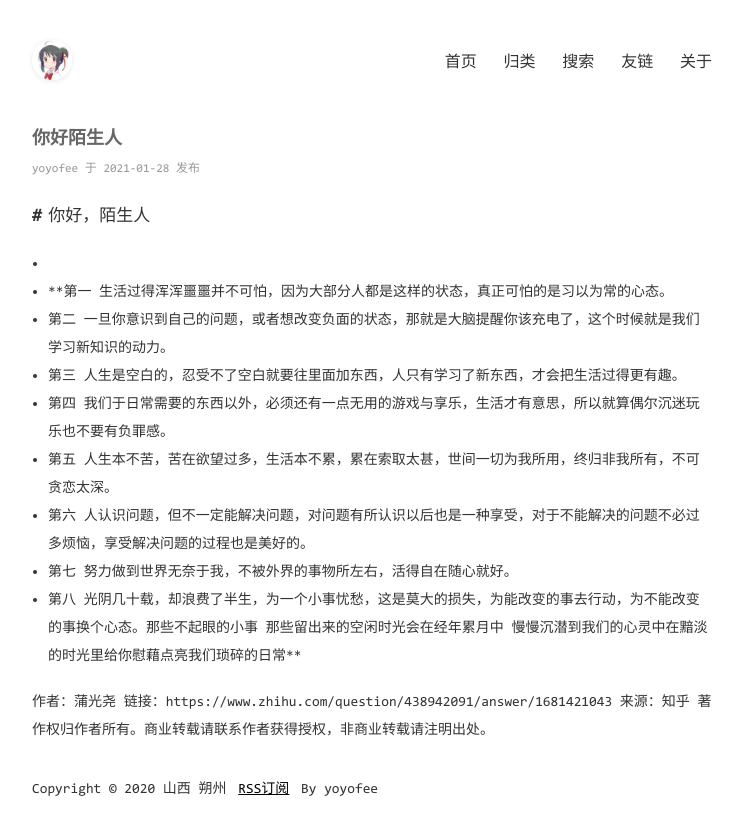
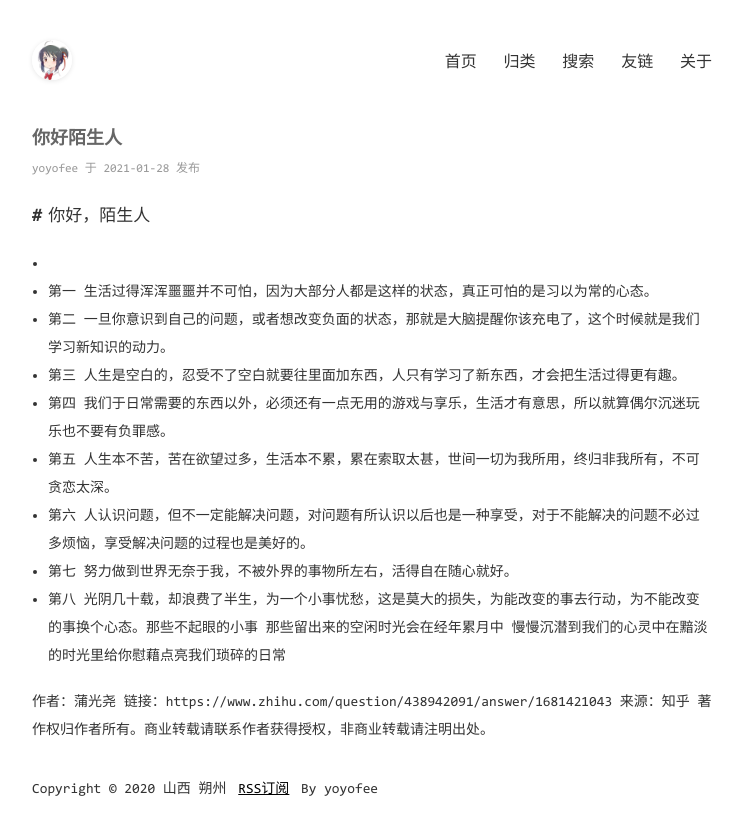
Before and after one commit to yoyofee/yoyofee.github.io, a Jekyll site: the page built from _posts/2021-01-28-你好陌生人.md, in a window 1280 px wide. Shown: the top 835 px of the page, without its empty margins (268-1011 px from the left). Built offline with Jekyll 4.4.1, drawn with Linux system fonts in a browser that asks for light colours; comment, search, counter and statistics services are not loaded.

```diff
--- a/_posts/2021-01-28-你好陌生人.md
+++ b/_posts/2021-01-28-你好陌生人.md
@@ -6,14 +6,14 @@ categories: [我的文章]
 # 你好，陌生人
 
  -
- - **第一  生活过得浑浑噩噩并不可怕，因为大部分人都是这样的状态，真正可怕的是习以为常的心态。
+ - 第一  生活过得浑浑噩噩并不可怕，因为大部分人都是这样的状态，真正可怕的是习以为常的心态。
  - 第二  一旦你意识到自己的问题，或者想改变负面的状态，那就是大脑提醒你该充电了，这个时候就是我们学习新知识的动力。
  - 第三  人生是空白的，忍受不了空白就要往里面加东西，人只有学习了新东西，才会把生活过得更有趣。
  - 第四  我们于日常需要的东西以外，必须还有一点无用的游戏与享乐，生活才有意思，所以就算偶尔沉迷玩乐也不要有负罪感。
  - 第五  人生本不苦，苦在欲望过多，生活本不累，累在索取太甚，世间一切为我所用，终归非我所有，不可贪恋太深。
  - 第六  人认识问题，但不一定能解决问题，对问题有所认识以后也是一种享受，对于不能解决的问题不必过多烦恼，享受解决问题的过程也是美好的。
  - 第七  努力做到世界无奈于我，不被外界的事物所左右，活得自在随心就好。
- - 第八  光阴几十载，却浪费了半生，为一个小事忧愁，这是莫大的损失，为能改变的事去行动，为不能改变的事换个心态。那些不起眼的小事   那些留出来的空闲时光会在经年累月中   慢慢沉潜到我们的心灵中在黯淡的时光里给你慰藉点亮我们琐碎的日常**
+ - 第八  光阴几十载，却浪费了半生，为一个小事忧愁，这是莫大的损失，为能改变的事去行动，为不能改变的事换个心态。那些不起眼的小事   那些留出来的空闲时光会在经年累月中   慢慢沉潜到我们的心灵中在黯淡的时光里给你慰藉点亮我们琐碎的日常
 
 作者：蒲光尧
 链接：https://www.zhihu.com/question/438942091/answer/1681421043
```
